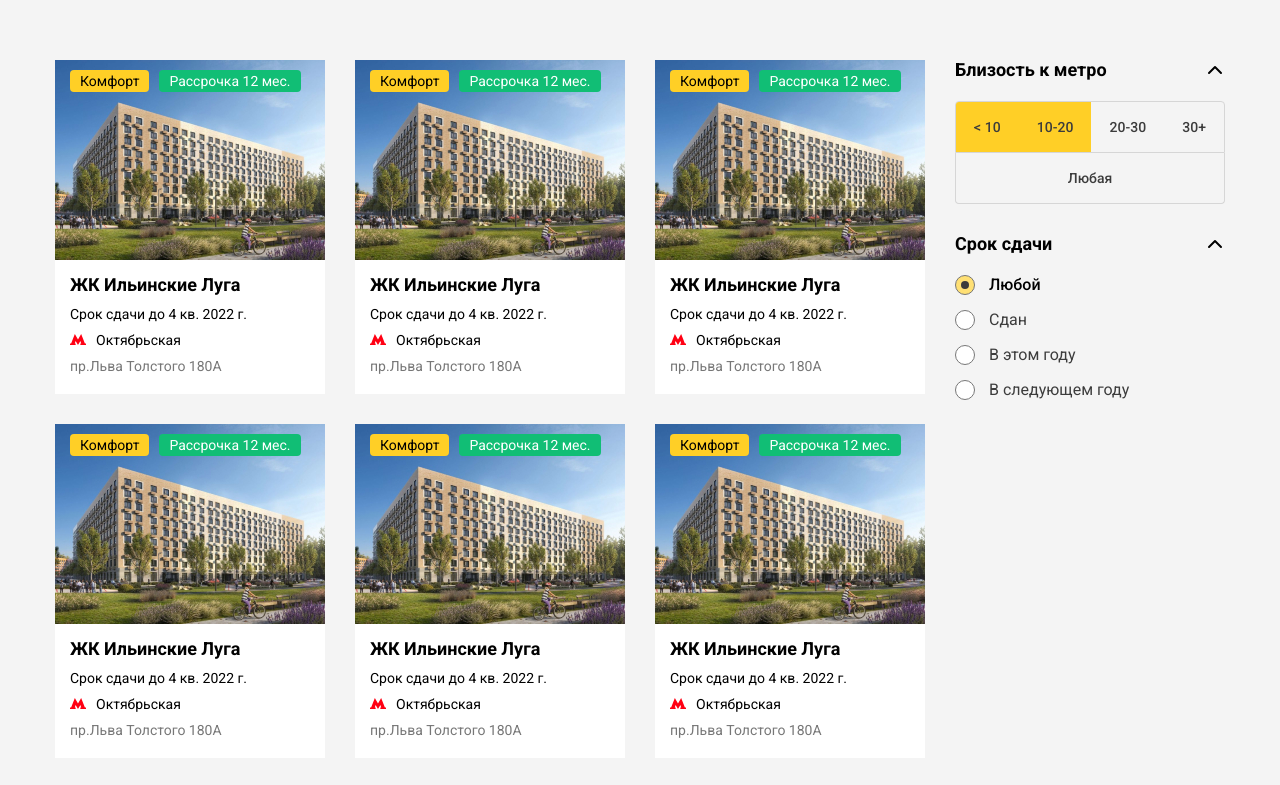
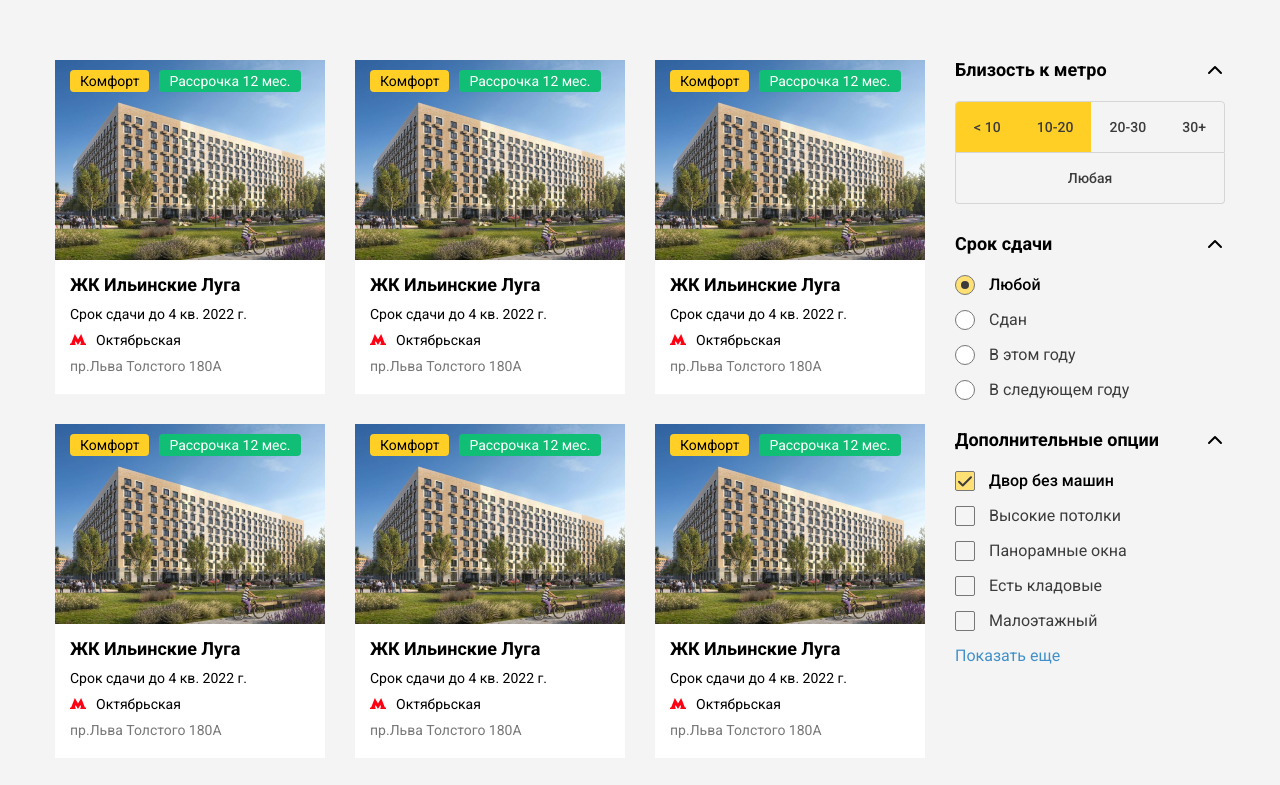
Before and after one commit to iamZlatika/real-estate-page, a plain HTML site: page index.html in a window 1280 px wide. Shown: the top 785 px of the page. Drawn offline with Linux system fonts and the light colour scheme.

Commit message:
Finish else option widget. Add Show hidden button. Stylyng. Start toggle

```diff
--- a/css/main.css
+++ b/css/main.css
@@ -293,3 +293,81 @@ a.card-link:hover {
   font-weight: 500;
   color: #000000;
 }
+
+/*Else widget checkbox*/
+.checkbox {
+  display: block;
+  cursor: pointer;
+}
+.checkbox + .checkbox {
+  margin-top: 15px;
+}
+.checkbox__title {
+  font-weight: 400;
+  font-size: 16px;
+  line-height: 1.18;
+  color: #3c3c3c;
+}
+.checkbox__real:checked ~ .checkbox__title {
+  font-weight: 500;
+  color: #000000;
+}
+
+.checkbox__fake {
+  position: relative;
+  display: inline-block;
+  width: 20px;
+  height: 20px;
+  background-color: transparent;
+
+  border: 1px solid #777777;
+  border-radius: 2px;
+  margin-right: 10px;
+  vertical-align: bottom;
+}
+
+.checkbox__real:checked + .checkbox__fake {
+  background-color: #ffe074;
+}
+
+.checkbox__real:checked + .checkbox__fake::before {
+  width: 17px;
+  height: 17px;
+  content: "";
+  position: absolute;
+  top: 50%;
+  left: 50%;
+  transform: translate(-50%, -50%);
+  background-size: initial;
+  background-position: center;
+  background-image: url("./../img/checkbox\ checked.svg");
+}
+
+.checkbox__real {
+  width: 1px;
+  height: 1px;
+  position: absolute;
+  appearance: none;
+  opacity: 0;
+}
+.widget__hidden{
+display: none;
+}
+
+.widget__show-hidden {
+  background: transparent;
+  display: inline-block;
+  border: none;
+  font-family: inherit;
+  font-size: 16px;
+  line-height: 1.19;
+  color: #4290c9;
+  cursor: pointer;
+  transition: opacity 0.2s ease-in;
+  margin-top: 15px;
+  padding: 0;
+}
+
+.widget__show-hidden:hover{
+  opacity: 0.8;
+}
--- a/index.html
+++ b/index.html
@@ -220,29 +220,25 @@
           <div class="widget__body">
 
             <label class="radio">
-              <input type="radio" class="radio__real"
-              name="term" checked>
+              <input type="radio" class="radio__real" name="term" checked>
               <span class="radio__fake"></span>
               <span class="radio__title">Любой</span>
             </label>
 
             <label class="radio">
-              <input type="radio" class="radio__real"
-              name="term">
+              <input type="radio" class="radio__real" name="term">
               <span class="radio__fake"></span>
               <span class="radio__title">Сдан</span>
             </label>
 
             <label class="radio">
-              <input type="radio" class="radio__real"
-              name="term">
+              <input type="radio" class="radio__real" name="term">
               <span class="radio__fake"></span>
               <span class="radio__title">В этом году</span>
             </label>
 
             <label class="radio">
-              <input type="radio" class="radio__real"
-              name="term">
+              <input type="radio" class="radio__real" name="term">
               <span class="radio__fake"></span>
               <span class="radio__title">В следующем году</span>
             </label>
@@ -250,6 +246,61 @@
         </div>
 
         <!-- f -->
+
+        <div class="widget">
+          <div class="widget__title">
+            Дополнительные опции
+          </div>
+          <div class="widget__body">
+            <label class="checkbox">
+              <input type="checkbox" class="checkbox__real" name="term" checked>
+              <span class="checkbox__fake"></span>
+              <span class="checkbox__title">Двор без машин</span>
+            </label>
+            <label class="checkbox">
+              <input type="checkbox" class="checkbox__real">
+              <span class="checkbox__fake"></span>
+              <span class="checkbox__title">Высокие потолки</span>
+            </label>
+            <label class="checkbox">
+              <input type="checkbox" class="checkbox__real">
+              <span class="checkbox__fake"></span>
+              <span class="checkbox__title">Панорамные окна</span>
+            </label>
+            <label class="checkbox">
+              <input type="checkbox" class="checkbox__real">
+              <span class="checkbox__fake"></span>
+              <span class="checkbox__title">Есть кладовые</span>
+            </label>
+            <label class="checkbox">
+              <input type="checkbox" class="checkbox__real">
+              <span class="checkbox__fake"></span>
+              <span class="checkbox__title">Малоэтажный</span>
+            </label>
+
+
+
+            <div class="widget__hidden">
+              <label class="checkbox">
+                <input type="checkbox" class="checkbox__real">
+                <span class="checkbox__fake"></span>
+                <span class="checkbox__title">Пункт 6</span>
+              </label>
+              <label class="checkbox">
+                <input type="checkbox" class="checkbox__real">
+                <span class="checkbox__fake"></span>
+                <span class="checkbox__title">Пункт 7</span>
+              </label>
+              <label class="checkbox">
+                <input type="checkbox" class="checkbox__real">
+                <span class="checkbox__fake"></span>
+                <span class="checkbox__title">Пункт 8</span>
+              </label>
+            </div>
+            <button class="widget__show-hidden">Показать еще</button>
+          </div>
+        </div>
+
       </div>
     </div>
   </div>
```
